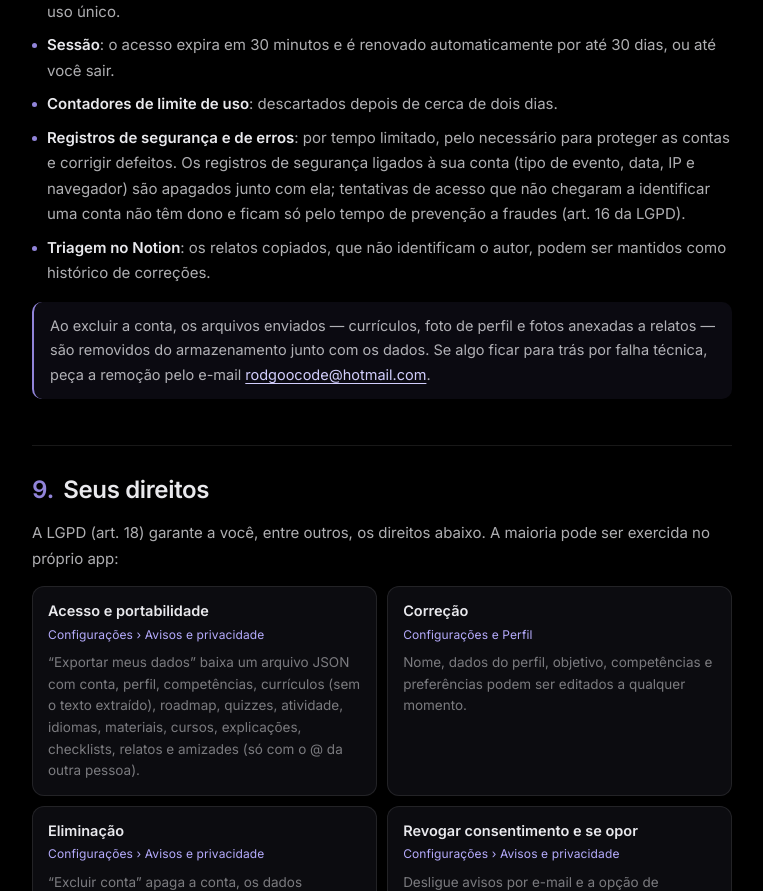
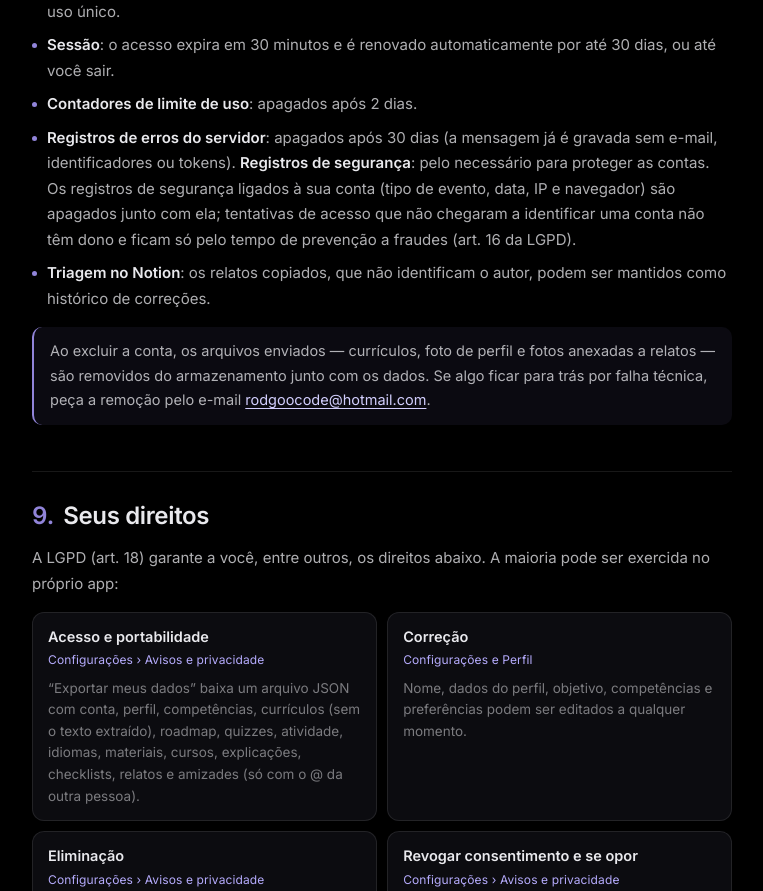
Before and after one commit to rodgoo/pathr, a React (Vite) app in the folder frontend/: page /privacidade in a window 1280 px wide. Shown: the part 6280-7171 px from the top of the page, without its empty margins (394-1157 px from the left). Built offline with nearby package versions, Linux system fonts and the light colour scheme; no server answers.

Commit message:
privacidade: prazos reais de limpeza (erros 30 dias, limites de uso 2 dias)

```diff
--- a/frontend/src/pages/legal/Privacidade.tsx
+++ b/frontend/src/pages/legal/Privacidade.tsx
@@ -306,11 +306,12 @@ export const PRIVACIDADE: DocumentoLegal = {
                 você sair.
               </>,
               <>
-                <Forte>Contadores de limite de uso</Forte>: descartados depois de cerca de dois dias.
+                <Forte>Contadores de limite de uso</Forte>: apagados após 2 dias.
               </>,
               <>
-                <Forte>Registros de segurança e de erros</Forte>: por tempo limitado, pelo necessário para proteger as
-                contas e corrigir defeitos. Os registros de segurança ligados à sua conta (tipo de evento, data, IP e
+                <Forte>Registros de erros do servidor</Forte>: apagados após 30 dias (a mensagem já é gravada sem e-mail,
+                identificadores ou tokens). <Forte>Registros de segurança</Forte>: pelo necessário para proteger as
+                contas. Os registros de segurança ligados à sua conta (tipo de evento, data, IP e
                 navegador) são apagados junto com ela; tentativas de acesso que não chegaram a identificar uma conta
                 não têm dono e ficam só pelo tempo de prevenção a fraudes (art. 16 da LGPD).
               </>,
```
